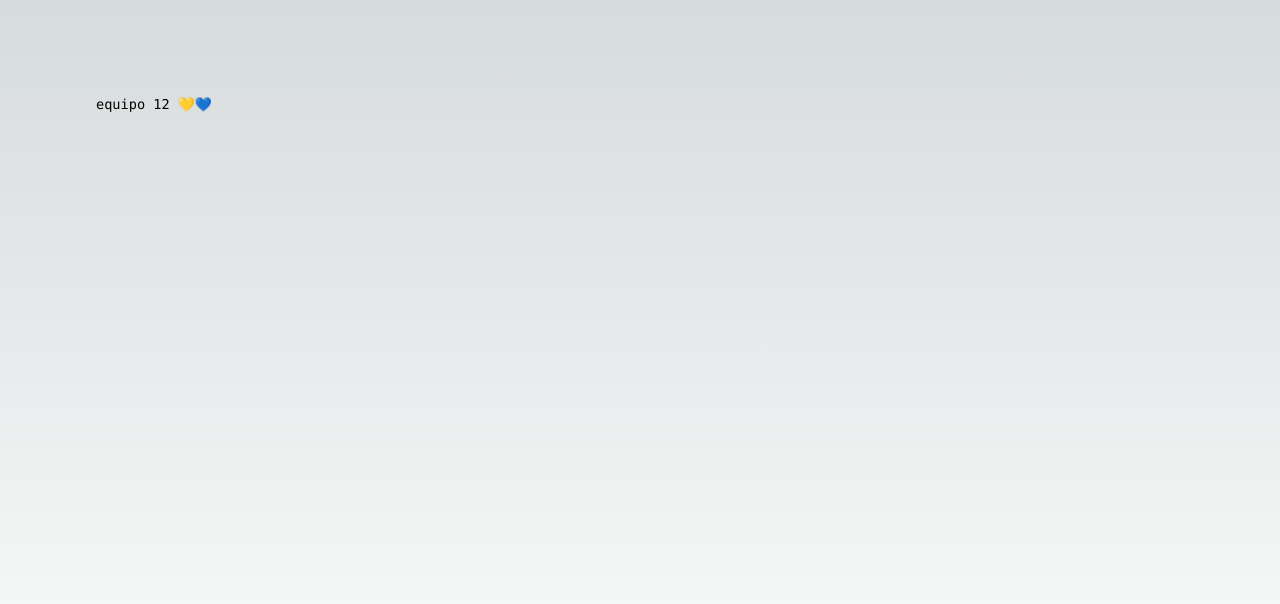
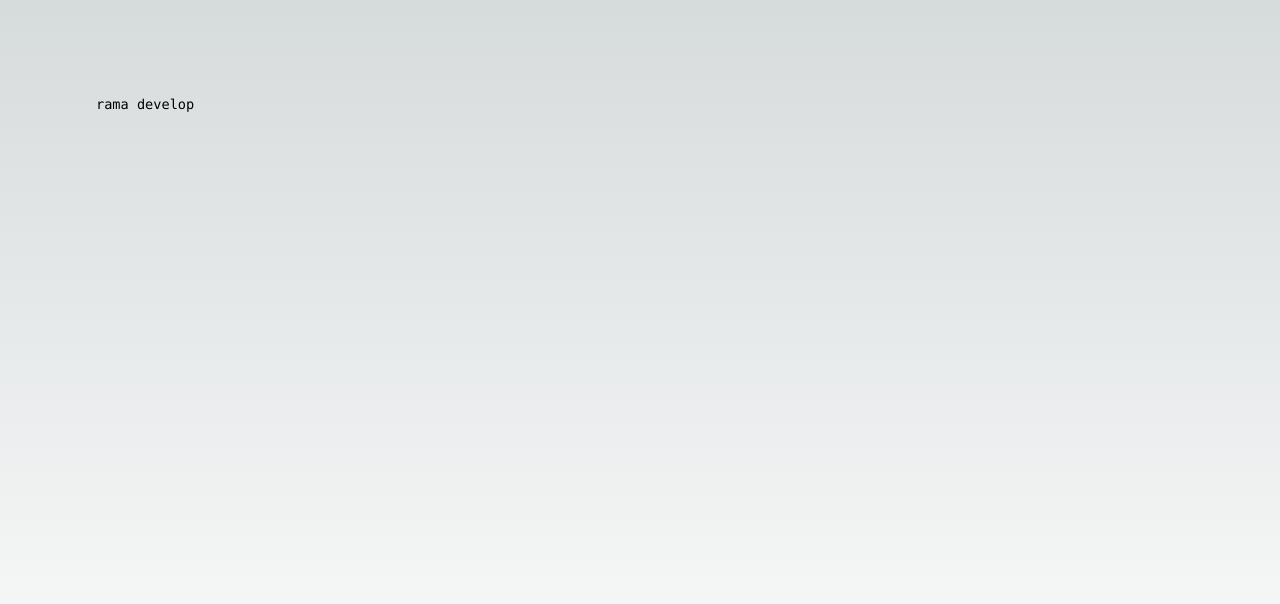
Before and after one commit to BenjaminMirra/proyectoDMH, a Next.js app in the folder equipo-12/: page / in a window 1280 px wide. Shown: the top 604 px of the page. Built offline with nearby package versions, Linux system fonts and the light colour scheme.

Commit message:
creating develop branch

```diff
--- a/equipo-12/src/app/page.tsx
+++ b/equipo-12/src/app/page.tsx
@@ -5,7 +5,7 @@ export default function Home() {
   return (
     <main className={styles.main}>
       <div className={styles.description}>
-        equipo 12 💛💙
+        rama develop
       </div>
     </main>
   )
```
